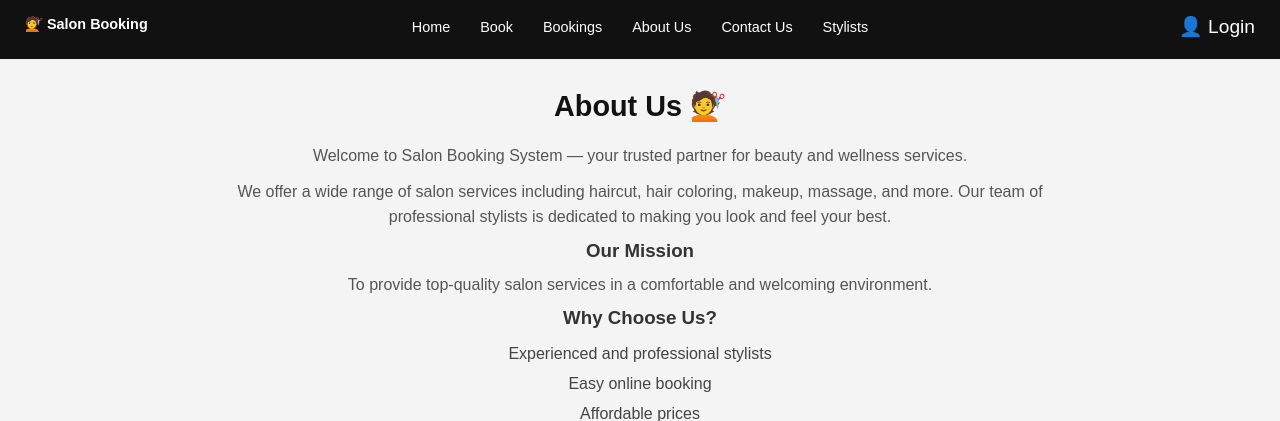
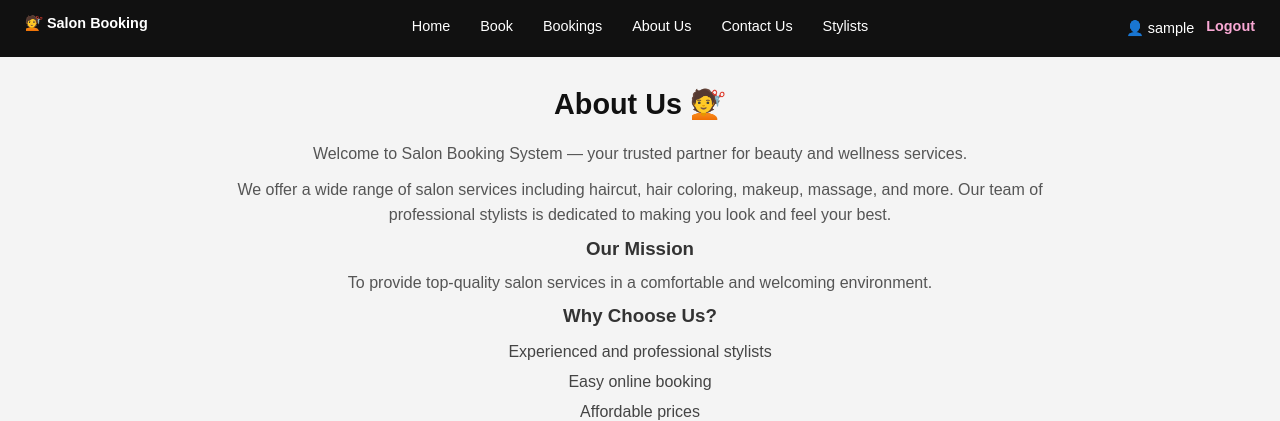
Before and after one commit to Joy-Joy20/salonbooking, a Flask app: page /about in a window 1280 px wide. Shown: the top 421 px of the page. Run offline with Flask 3, Linux system fonts and the light colour scheme; the visitor is signed in with stand-in values (Sample User, id 1).

Commit message:
update project files

```diff
--- a/templates/base.html
+++ b/templates/base.html
@@ -18,7 +18,14 @@
         <a href="/stylist">Stylists</a>
     </div>
 
-    <a href="/login" style="color:white; text-decoration:none; font-size:1.2rem;">👤 Login</a>
+    {% if session.user %}
+    <div style="display:flex; align-items:center; gap:12px; color:white; font-size:0.9rem;">
+        <span>👤 {{ session.user }}</span>
+        <a href="/logout" style="color:#f9a8d4; text-decoration:none; font-weight:600;">Logout</a>
+    </div>
+    {% else %}
+    <a href="/login" style="color:white; text-decoration:none; font-size:0.9rem;">👤 Login</a>
+    {% endif %}
 </nav>
 
 <div class="container">
```
